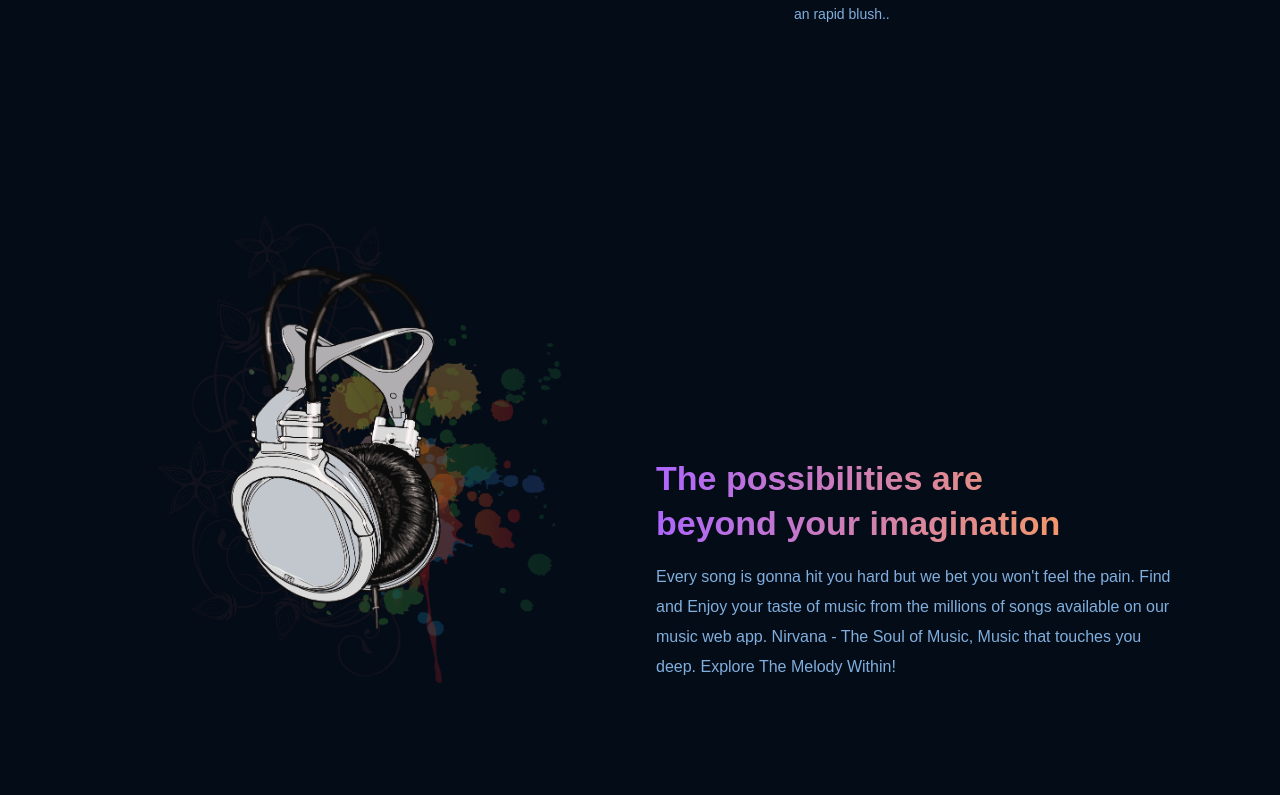
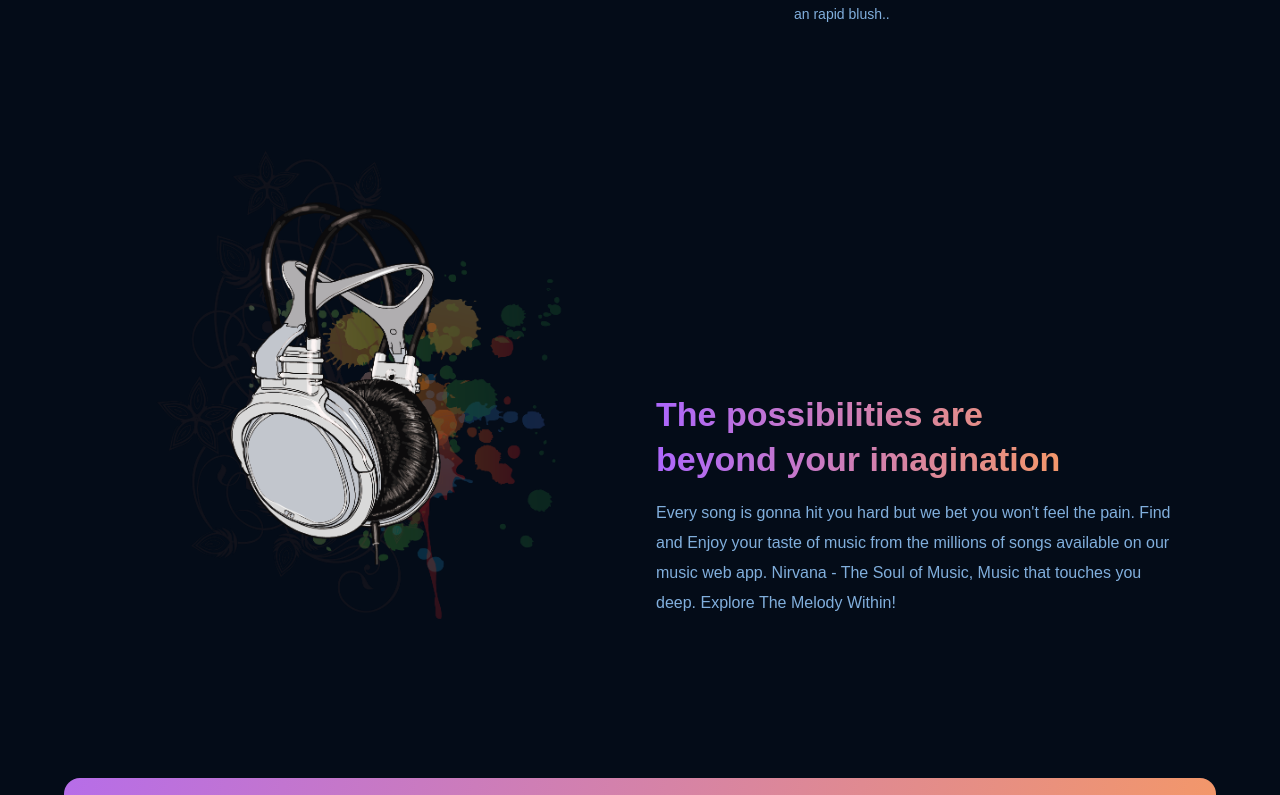
Before and after one commit to EightNote/Nirvana-Frontend, a React (Create React App) app: page /home in a window 1280 px wide. Shown: the part 2032-2827 px from the top of the page. Built offline with nearby package versions, Linux system fonts and the light colour scheme.

Commit message:
change 1.2

```diff
--- a/src/containers/possibility/Possibility.jsx
+++ b/src/containers/possibility/Possibility.jsx
@@ -5,7 +5,7 @@ import headphoneImage from '../../assets/headphone.png';
 import './possibility.css';
 
 const Possibility = () => (
-  <div className="gpt3__possibility section__padding" id="possibility">
+  <div className="gpt3__possibility section__padding" style={{paddingTop:"0vh", marginTop:"0vh"}} id="possibility">
     <div className="gpt3__possibility-image">
     <img  src={headphoneImage} alt="Headphone"></img>
       {/* <img src={possibilityImage} alt="possibility" /> */}
```
